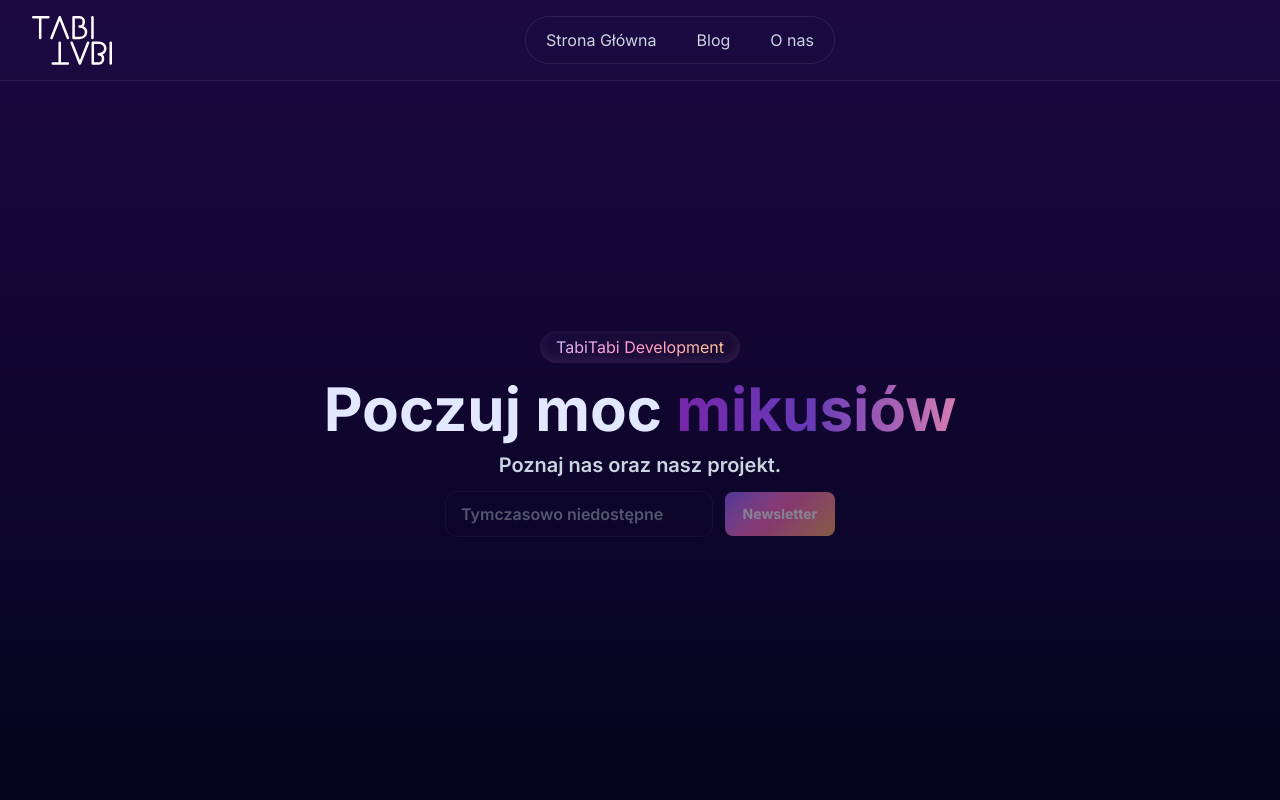
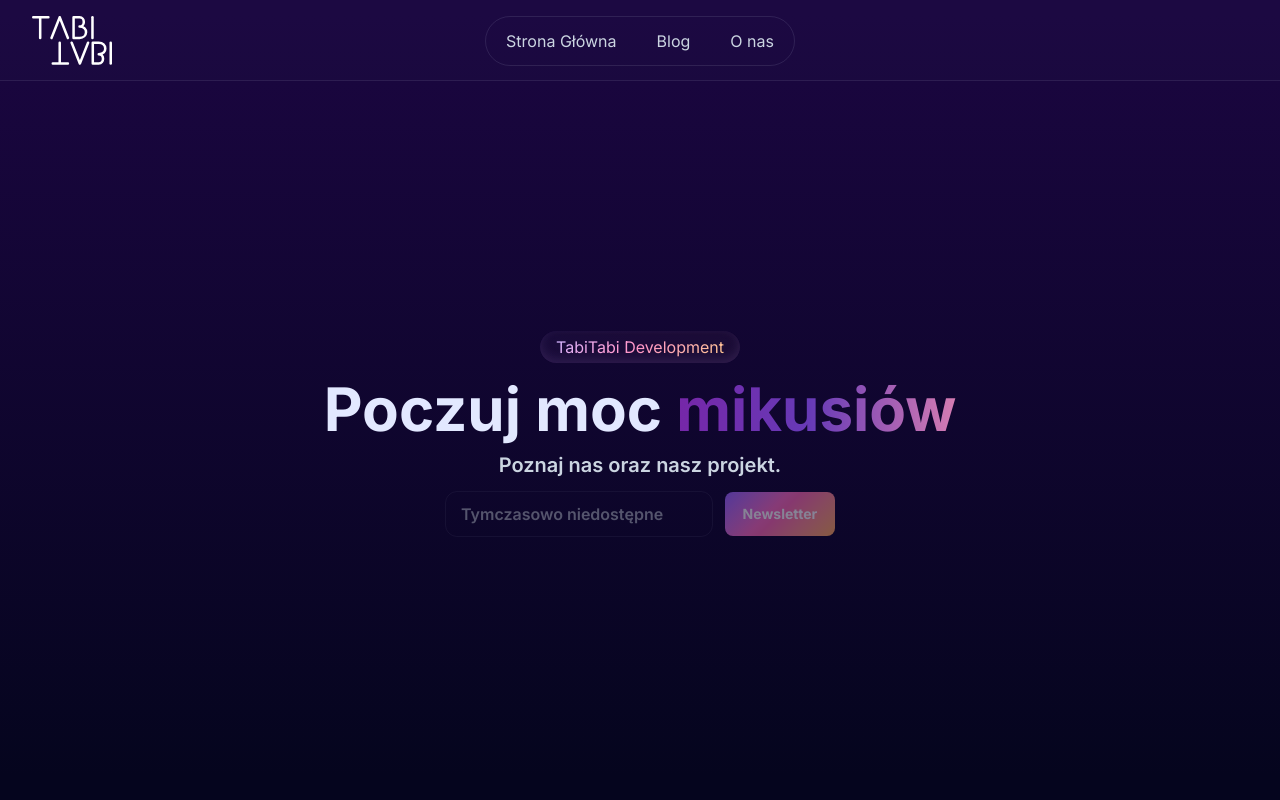
Before and after one commit to toriime/tabitabi.dev, a Next.js app: page / in a window 1280 px wide. Shown: the top 800 px of the page. Built offline with nearby package versions, Linux system fonts and the light colour scheme; no server answers.

Commit message:
wyśrodkowanie navbara

```diff
--- a/src/components/navbar.tsx
+++ b/src/components/navbar.tsx
@@ -47,10 +47,11 @@ const NavBar = () => {
 
   return (
     <nav
-      className={`max-w-50 z-50 fixed top-0 left-0 w-full h-20 py-4 px-8 outline outline-1 outline-b outline-borderLight bg-slate-600/5 flex items-center transition-all ${
+      className={`max-w-50 z-50 fixed top-0 left-0 w-full h-20 py-4 px-8 outline outline-1 outline-b outline-borderLight bg-slate-600/5 transition-all ${
         scrolled ? "!outline-0 bg-transparent" : ""
       }`}
     >
+      <div className="relative w-full flex items-center">
         <h1
           className={`transition-all duration-300 ${
             scrolled ? "-translate-x-4 opacity-0" : ""
@@ -58,6 +59,7 @@ const NavBar = () => {
         >
           <Image src="/wordmark.svg" className="" alt="TabiTabi" width={80} height={0} />
         </h1>
+        <div className="absolute w-full flex items-center top-0 left-0">
           <div
             ref={navRef}
             className={`max-w-50 m-auto h-full rounded-full border border-borderLight p-1 flex relative group transition-all ${
@@ -83,7 +85,10 @@ const NavBar = () => {
               ))}
             </div>
           </div>
+        </div>
+
         {/* <button className={`transition-all duration-300 ${scrolled ? "translate-x-4 opacity-0" : ""}`}>Newsletter</button> */}
+      </div>
     </nav>
   );
 };
```
Lines whose indentation alone changed are shown as unchanged.
